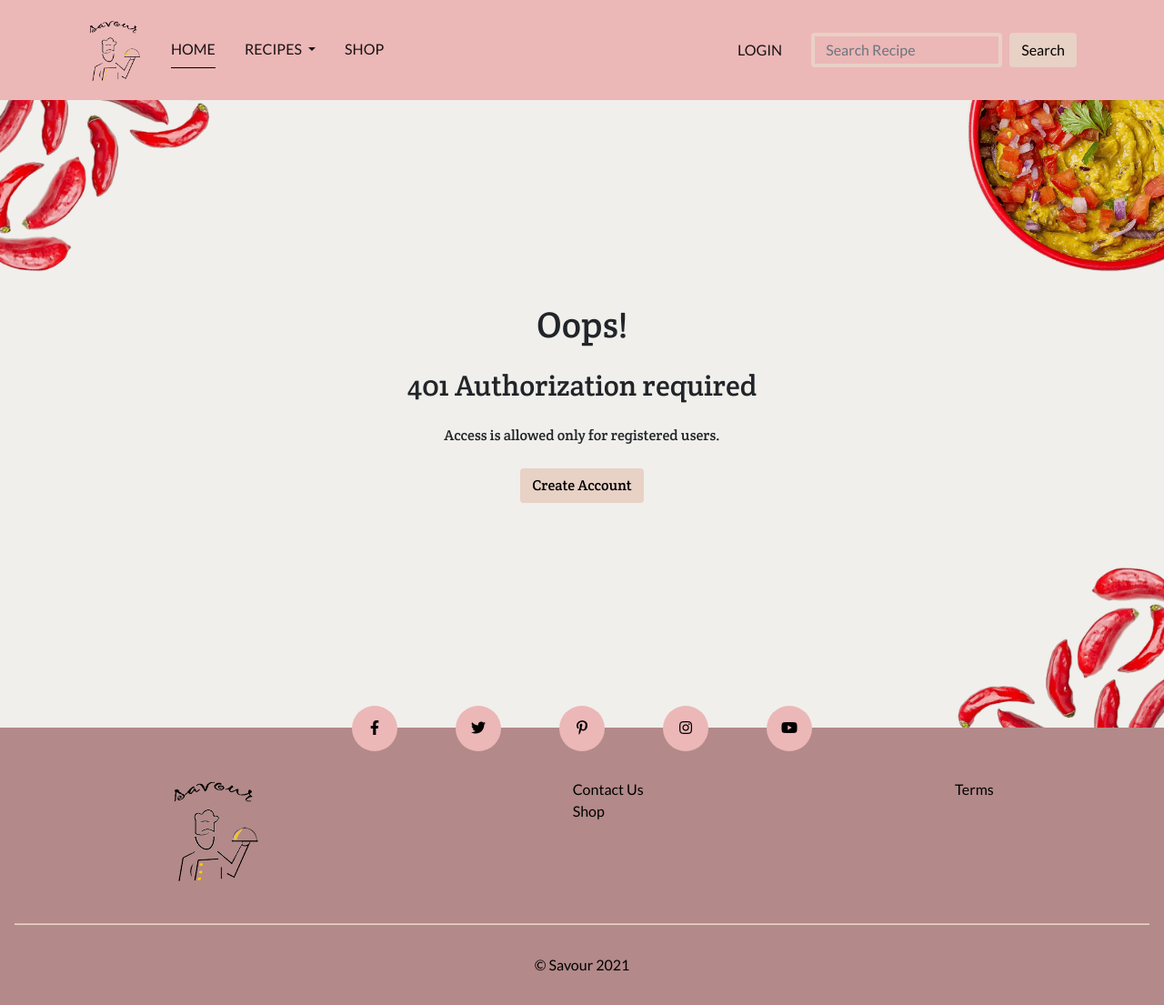
After one commit to constantinadrian/savour, a Flask app: page /permission/401 in a window 1280 px wide. The commit adds this page. Shown: the whole page at 91% size. Run offline with Flask 2, Linux system fonts and the light colour scheme; some libraries are stand-ins or nearby versions.

Commit message:
[Add] Added decorative function and permission.html

```diff
--- a/app.py
+++ b/app.py
@@ -5,6 +5,7 @@ from flask import (
 from flask_pymongo import PyMongo
 from bson.objectid import ObjectId
 from werkzeug.security import generate_password_hash, check_password_hash
+from helpers import login_required
 if os.path.exists("env.py"):
     import env
 
@@ -27,7 +28,9 @@ def home():
     """
     categories = mongo.db.recipes.distinct("categoryName")
     recipes = mongo.db.recipes.aggregate([{'$sample': {'size': 3}}])
-    return render_template("pages/index.html", recipes=recipes, categories=categories)
+    return render_template("pages/index.html",
+                           recipes=recipes,
+                           categories=categories)
 
 
 @app.route("/recipe/<recipe_id>", methods=["GET", "POST"])
@@ -44,7 +47,10 @@ def recipe(recipe_id):
     page = "recipe"
     categories = mongo.db.recipes.distinct("categoryName")
     recipe = mongo.db.recipes.find_one({"_id": ObjectId(recipe_id)})
-    return render_template("pages/recipe.html", recipe=recipe, page=page, categories=categories)
+    return render_template("pages/recipe.html",
+                           recipe=recipe,
+                           page=page,
+                           categories=categories)
 
 
 @app.route("/register", methods=["GET", "POST"])
@@ -73,7 +79,7 @@ def register():
             return redirect("/register")
 
         exist_user = mongo.db.users.find_one({"username": username.lower()})
-        exist_email = mongo.db.users.find_one({"email": email})
+        exist_email = mongo.db.users.find_one({"email": email.lower()})
 
         if exist_user and exist_email:
             flash("Username and email already in use", category="alert-danger")
@@ -94,12 +100,16 @@ def register():
         }
 
         mongo.db.users.insert_one(new_user)
+
+        session["user"] = username.lower()
         flash("Registration Successful!", category="alert-success")
-        return redirect("/home")
+        return redirect(url_for("profile", username=session["user"]))
 
     categories = mongo.db.recipes.distinct("categoryName")
     page = "form"
-    return render_template("pages/register.html", page=page, categories=categories)
+    return render_template("pages/register.html",
+                           page=page,
+                           categories=categories)
 
 
 @app.route("/login", methods=["GET", "POST"])
@@ -129,18 +139,28 @@ def login():
 
     categories = mongo.db.recipes.distinct("categoryName")
     page = "form"
-    return render_template("pages/login.html", page=page, categories=categories)
+    return render_template("pages/login.html",
+                           page=page,
+                           categories=categories)
 
 
 @app.route("/profile/<username>", methods=["GET", "POST"])
+@login_required
 def profile(username):
     """
     Display the profile page
     """
+    # if admin profile page is requested check if admin user is login
+    if username == "admin" and session["user"] != "admin":
+        return redirect(url_for('permission', code=403))
+
     categories = mongo.db.recipes.distinct("categoryName")
     print(categories)
     recipes = mongo.db.recipes.find({"createdBy": username.lower()})
-    return render_template("pages/profile.html", username=username, recipes=recipes, categories=categories)
+    return render_template("pages/profile.html",
+                           username=username,
+                           recipes=recipes,
+                           categories=categories)
 
 
 @app.route("/logout")
@@ -154,6 +174,20 @@ def logout():
     return redirect("/login")
 
 
+@app.errorhandler(401)
+def http_unauthorized(e):
+    return redirect(url_for('permission', code=401))
+
+
+@app.route("/permission/<code>")
+def permission(code):
+    """
+    Show user permission to the page
+    """
+    print(code)
+    return render_template("pages/permission.html", code=code)
+
+
 if __name__ == "__main__":
     app.run(host=os.environ.get("IP"),
             port=int(os.environ.get("PORT")),
--- a/static/css/style.css
+++ b/static/css/style.css
@@ -490,6 +490,101 @@ main .alert-primary {
 }
 /* ------------------------------- End of Subscribe --------------------------------- */
 
+/* ---------------------------- Permission section ---------------------------------- */
+.error-section {
+    display: -webkit-box;
+    display: -ms-flexbox;
+    display: flex;
+}
+
+.error-container {
+    display: -webkit-box;
+    display: -ms-flexbox;
+    display: flex;
+    display: -webkit-box;
+    display: -ms-flexbox;
+    display: flex;
+        -ms-flex-wrap: wrap;
+        flex-wrap: wrap;
+        -webkit-box-pack: center;
+        -ms-flex-pack: center;
+      justify-content: center;
+    -webkit-box-align: center;
+        -ms-flex-align: center;
+            align-items: center;
+    text-align: center;
+    position: relative;
+    overflow: hidden;
+}
+
+.error-401-content,
+.error-403-content {
+    min-height: 290px;
+    padding: 1.5rem 0;
+    font-family: 'Crete Round', serif;
+    word-wrap: break-word;
+}
+
+.error-img {
+    width: 150px;
+    height:150px;
+}
+
+.error-img-1 {
+    background: url("../img/peppers-top-left.png") no-repeat center center scroll;
+    background-size: cover;
+    position: absolute;
+    top: -52px;
+    left:0;
+}
+
+.error-img-2 {
+    background: url("../img/peppers-bottom-right.png") no-repeat center center scroll;
+    background-size: cover;
+    position: absolute;
+    bottom: -60px;
+    right:0;
+    z-index: -1;
+}
+
+.error-img-3 {
+    background: url("../img/peppers-bowl.png") no-repeat center center scroll;
+    background-size: cover;
+    position: absolute;
+    top: -52px;
+    right:-30px;
+    z-index: -1;
+}
+
+@media only screen and (min-width: 992px) {
+    .error-img {
+        width: 250px;
+        height:250px;
+    }
+}
+
+@media only screen and (min-width:768px) and (max-width: 991px){
+    .error-img {
+        width: 200px;
+        height:200px;
+    }
+}
+
+@media only screen and (min-width:576px){
+    .error-401-content h1,
+    .error-401-content h2,
+    .error-401-content p,
+    .error-401-content a,
+    .error-403-content h1,
+    .error-403-content h2,
+    .error-403-content p,
+    .error-403-content a {
+        margin-bottom: 1.5rem;
+    }
+}
+
+/* -------------------------- End Permission section --------------------------------- */
+
 /* ------------------------------------- Footer ------------------------------------ */
 .footer {
     width: 100%;
--- /dev/null
+++ b/templates/pages/permission.html
@@ -0,0 +1,29 @@
+{% extends "layout/base.html" %}
+
+{% block content %}
+    <!-- Permission section -->
+    <section class="error-section">
+        <div class="landing error-container">
+            <div class="error-img error-img-1"></div>
+            <div class="error-img error-img-2"></div>
+            <div class="error-img error-img-3"></div>
+            <div class="container">
+                {% if code == "401" %}
+                    <div class="error-401-content">
+                        <h1>Oops!</h1>
+                        <h2>401 Authorization required</h2>
+                        <p>Access is allowed only for registered users.</p>
+                        <a href="{{ url_for('register') }}" class="btn btn--champagne-pink">Create Account</a>
+                    </div>
+                {% elif code == "403" %}
+                    <div class="error-403-content">
+                        <h1>Oops!</h1>
+                        <h2>403 Access Denied / Forbidden</h2>
+                        <p>You don't have permission to access this page.</p>
+                        <a href="{{ url_for('home') }}" class="btn btn--champagne-pink">Go to Homepage</a>
+                    </div>
+                {% endif %}
+            </div>
+        </div>
+    </section>
+{% endblock %}
```
Also changed, not shown: helpers.py (added, +18 -0 lines), static/img/peppers-bottom-right.png (added), static/img/peppers-bowl.png (added), static/img/peppers-top-left.png (added).
